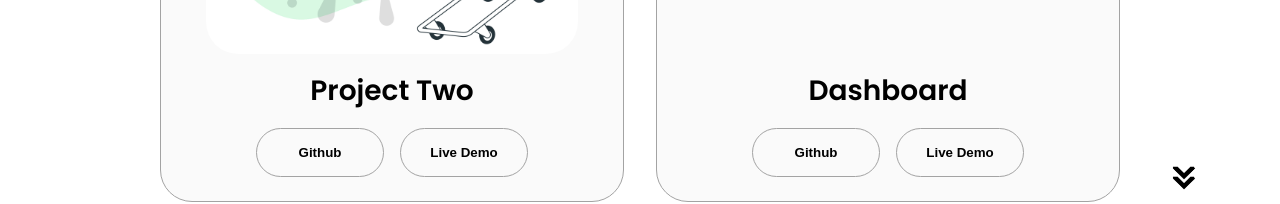
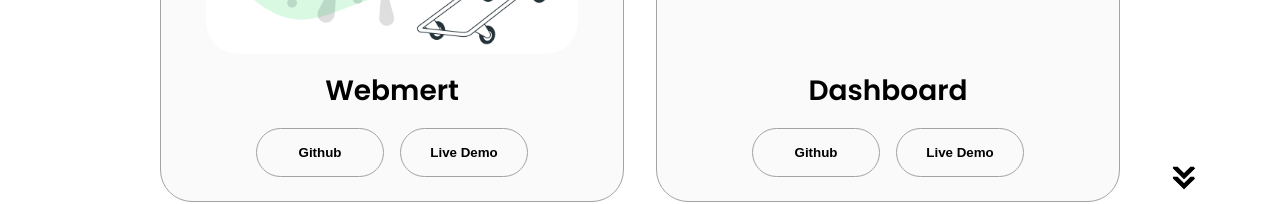
Before and after one commit to KantiboyinaAjay/portfolio, a React (Create React App) app: page / in a window 1280 px wide. Shown: the part 3514-3718 px from the top of the page. Built offline with nearby package versions, Linux system fonts and the light colour scheme.

Commit message:
change project name

```diff
--- a/src/Component/Project.jsx
+++ b/src/Component/Project.jsx
@@ -74,7 +74,7 @@
                 class="project-img"
               />
             </div>
-            <h2 class="experience-sub-title project-title">Project Two</h2>
+            <h2 class="experience-sub-title project-title">Webmert</h2>
             <div class="btn-container">
               <button
                 class="btn btn-color-2 project-btn"
```
